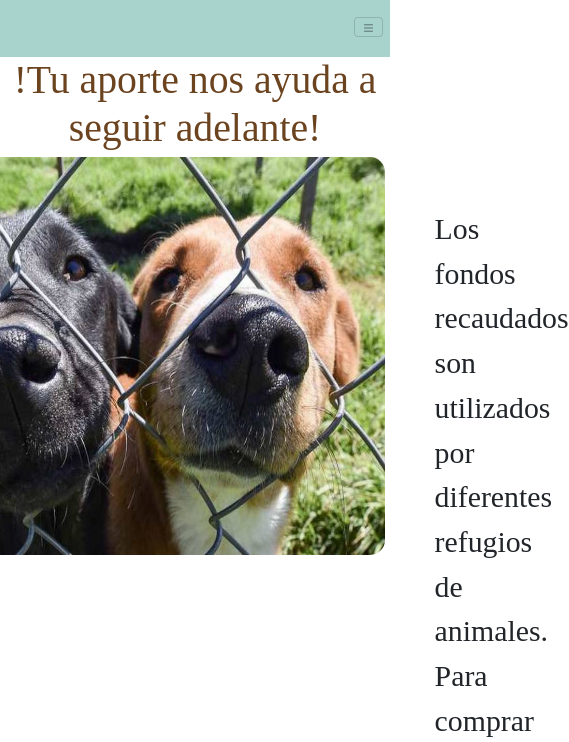
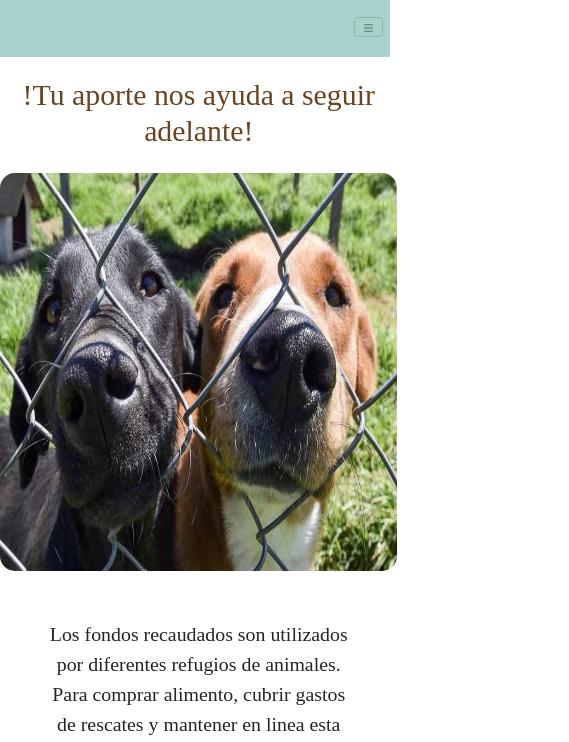
Before and after one commit to LucasMignone23/Adogta_Web, a plain HTML site: page Pages/Donaciones.html in a window 390 px wide. Shown: the part 102-844 px from the top of the page, 569 px wide, since content can reach past the window. Drawn offline with nearby package versions, Linux system fonts and the light colour scheme; a web font is replaced by a local one.

Commit message:
Agregado mq donaciones y cambios minimos en desktop

```diff
--- a/Css/Styles.css
+++ b/Css/Styles.css
@@ -202,6 +202,8 @@ a{
 /*PaginaDonaciones MAIN*/
 
 .donaciones h2{
+    padding-top: 2rem;
+    padding-bottom: 3rem;
     font-size: 4rem;
     color: #6B431F;
     text-align: center;
@@ -213,15 +215,16 @@ a{
 }
 
 .donaciones .info_donacion .donacion_refu{
-    height: 40rem;
-    width: 50rem;
+    height: 50rem;
+    width: 60rem;
     border-radius: 15px;
 }
 
 .info_donacion .texto_donacion{
     font-size: 3rem;
-    width: 30%;
-    padding:5rem;
+    width: 40%;
+    padding: 5rem;
+    text-align: center;
 
 }
 
@@ -229,7 +232,7 @@ a{
     display: flex;
     justify-content: space-around;
     align-items: center;
-    padding-top: 5rem;
+    padding-top: 7rem;
 }
 
 .enlaces_donaciones .enlace{
@@ -482,6 +485,50 @@ form .input_registro input{
         margin: 0;
     }
     /*Fin Perros*/
+
+    /*Inicio Donaciones*/
+    .donaciones {
+        display: grid;
+        align-items: center;
+        margin: 0 auto;
+    }
+
+    .donaciones h2{
+        padding-top: 2rem;
+        font-size: 3rem;
+        color: #6B431F;
+        text-align: center;
+        padding-bottom: 2rem;
+    }
+
+    .donaciones .info_donacion{
+        display: grid;
+        margin: 0 auto;
+        width: 100%;
+        align-items: center;
+        align-content: center;
+    }
+
+    .donaciones .info_donacion .donacion_refu{
+        height: 40rem;
+        width: 40rem;
+        border-radius: 15px;
+        margin: 0 auto;
+    }
+
+    .info_donacion .texto_donacion{
+        font-size: 2rem;
+        text-align: center;
+        width: 100%;
+        padding:5rem;
+
+    }
+
+    .enlaces_donaciones .enlace a img{
+    height: 10rem;
+    }
+
+    /*Fin Donaciones*/
 }
 
 @media (max-width:768px) {
```
